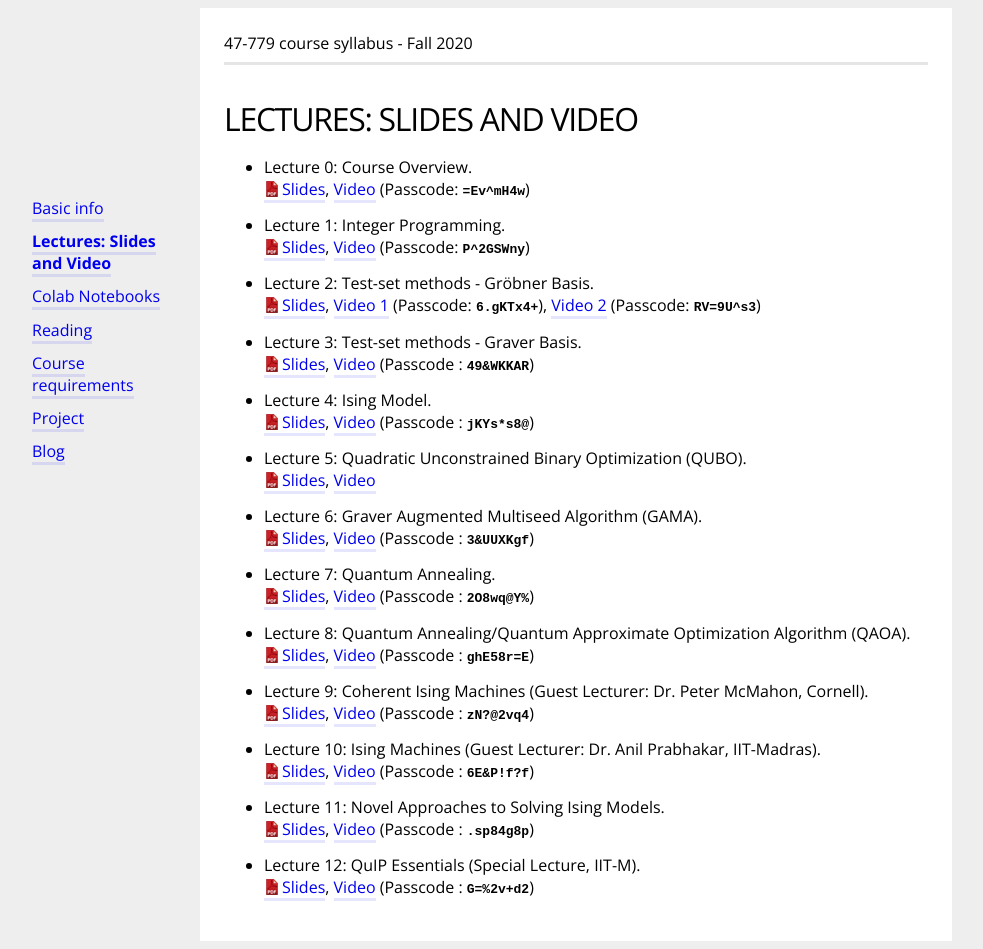
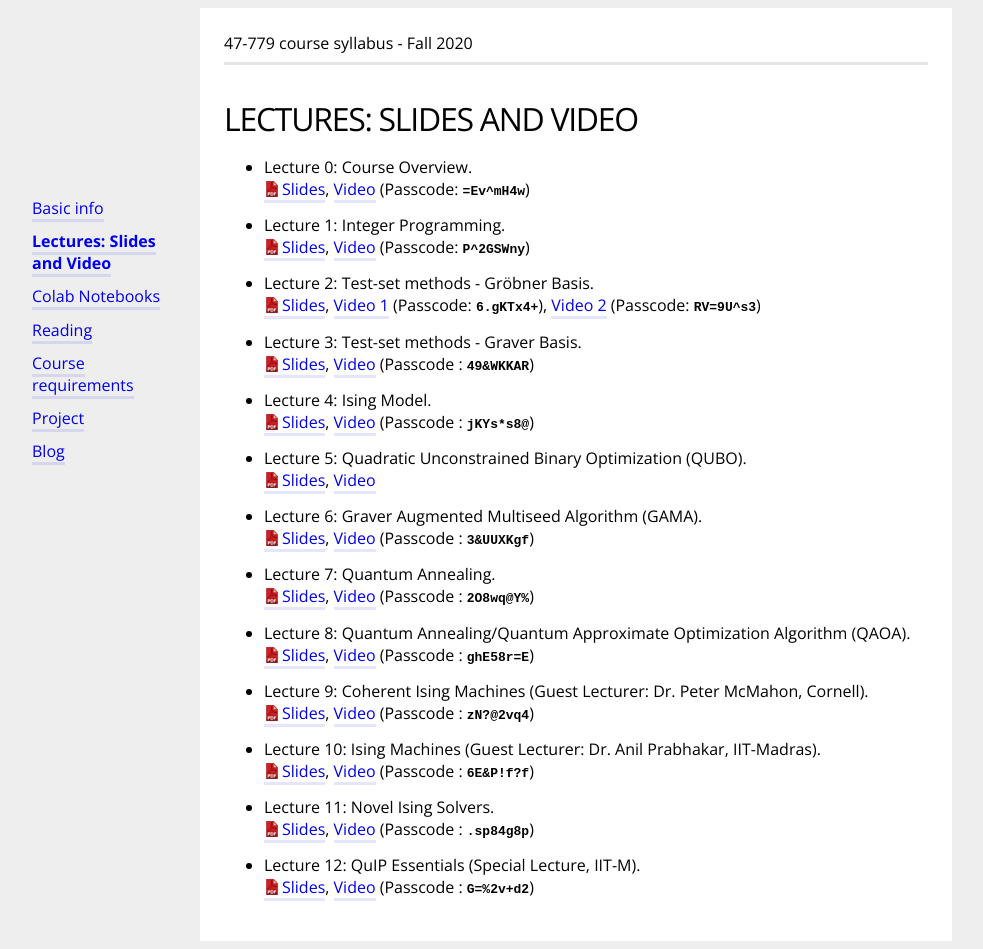
Before and after one commit to bernalde/QuIP, a Jekyll site: the page built from lecture.md, in a window 1280 px wide. Shown: the whole page, without its empty margins (64-1047 px from the left). Built offline with Jekyll 4.4.1, drawn with Linux system fonts in a browser that asks for light colours.

Commit message:
Update lecture.md

```diff
--- a/lecture.md
+++ b/lecture.md
@@ -64,7 +64,7 @@ Here you can access all the lecture slides and videos.
 [Video](https://cmu.zoom.us/rec/share/nFbL4iJpXCn-wxu63p-rwnAUIZ-AK8CVrqgrAme5v8t1Ydeq6Sk3zv1W5a8NVsdr.gHExwvh-oz1PZJJD)
 (Passcode : <kbd><strong>6E&P!f?f</strong></kbd>)
 
-- Lecture 11: Novel Approaches to Solving Ising Models.<br>
+- Lecture 11: Novel Ising Solvers.<br>
 <a href="slides/47-779 Lecture 11 - Novel Approaches to Solving Ising Models.pdf" download>Slides</a>,
 [Video](https://cmu.zoom.us/rec/share/B697RHzL0wXG-adyOzBSv-gNbhC9pYTclFFXSnj8V8xgy8CEDzES2mxVNxnjpxtz.pVWEuw0iXQt5ybvG)
 (Passcode : <kbd><strong>.sp84g8p</strong></kbd>)
```
